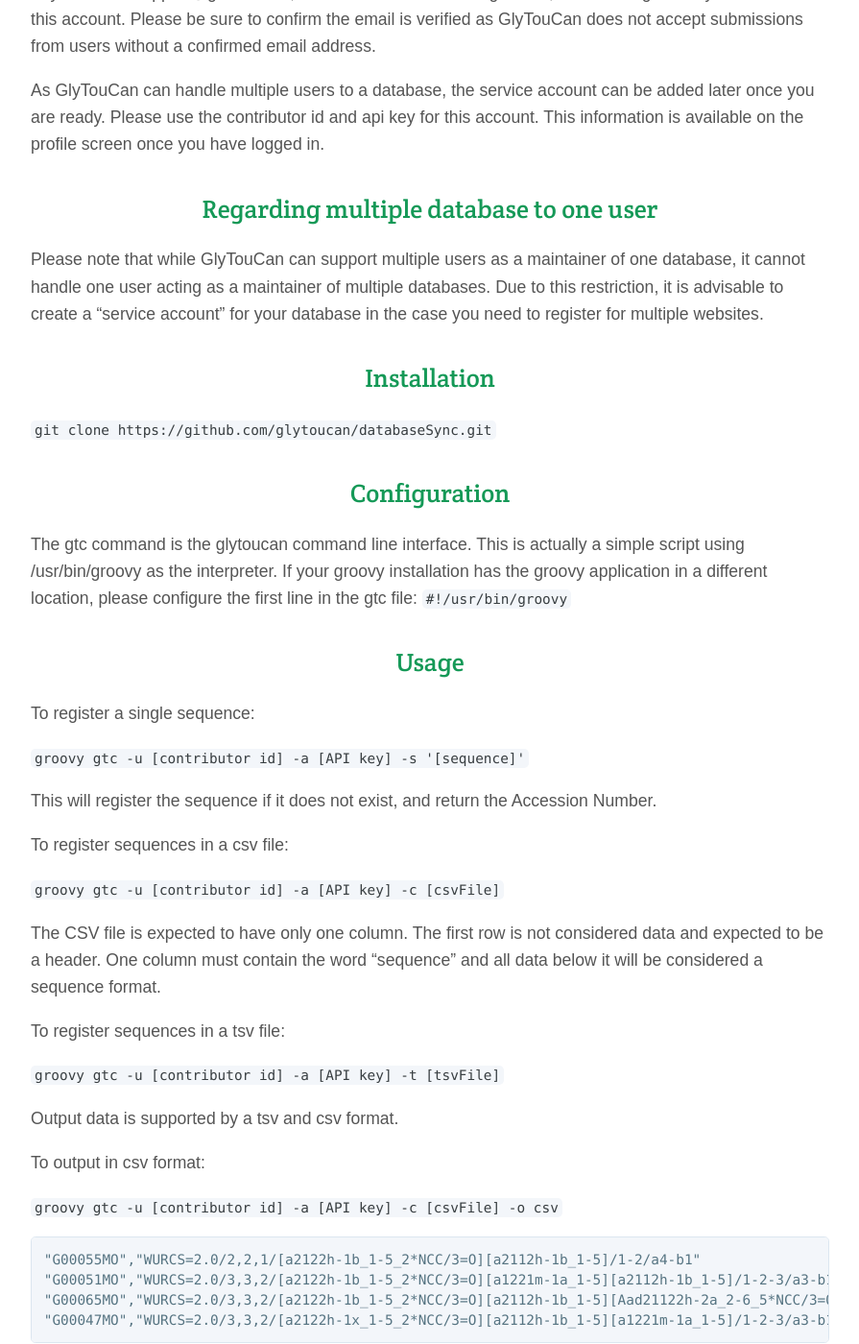
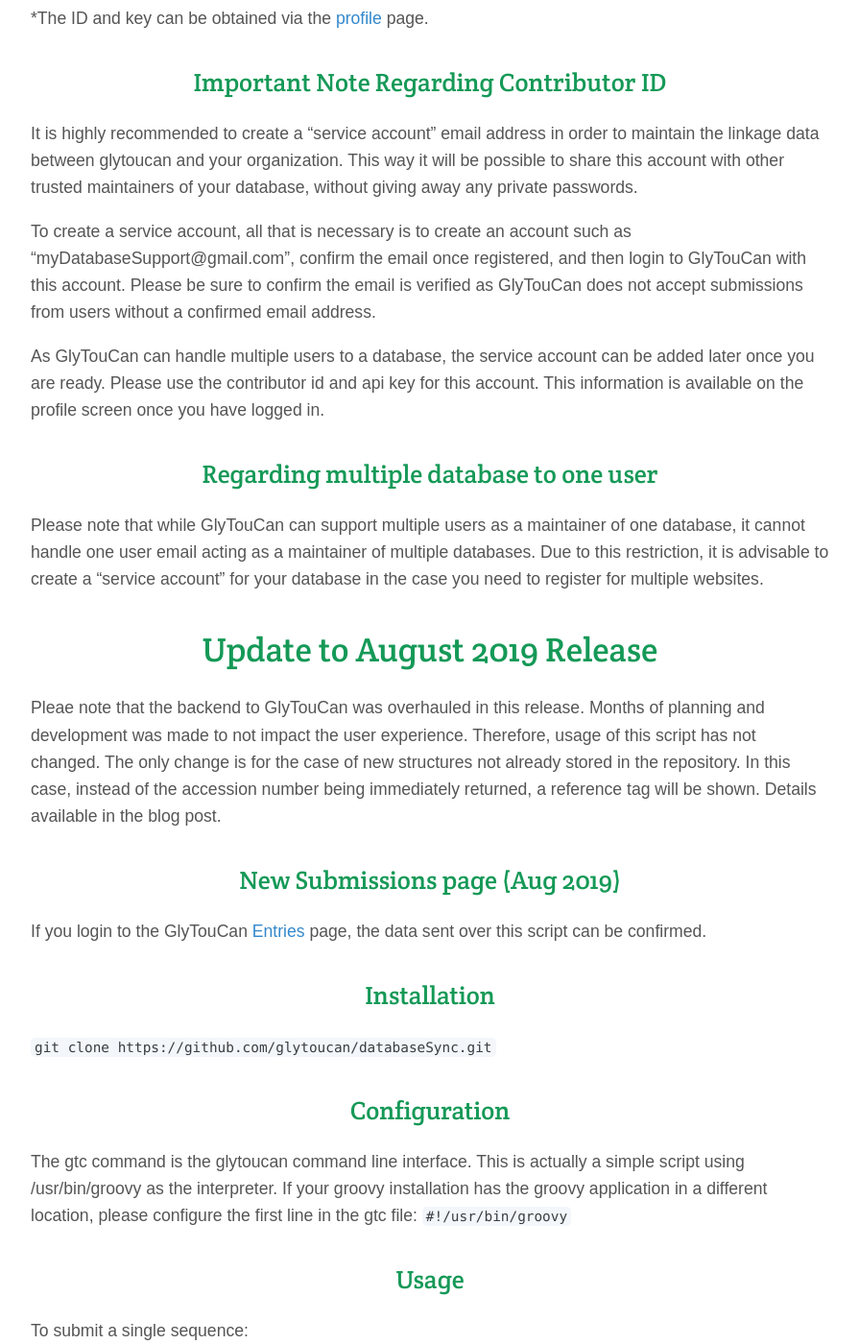
Before and after one commit to glytoucan/glytoucan, a Jekyll site: the page built from system/cli.md, in a window 1280 px wide and 1400 px high, scrolled down 1517 px. Shown: the whole window at 96% size, without its empty margins (192-1087 px from the left). Built offline with Jekyll 4.4.1, drawn with Linux system fonts in a browser that asks for light colours; nearby versions of some CDN libraries; some of the changed text lies outside the part shown.

Commit message:
cli updated for new backend

````diff
--- a/system/cli.md
+++ b/system/cli.md
@@ -7,9 +7,12 @@
 
 # GlyTouCan Client CLI
 
-The GTCC is a command line interface to the GlyTouCan API.
+The GTCC is a command line interface to the GlyTouCan Repository API.
 
-It is primarily written in groovy.
+## Features
+
+* A simple command line script to register structures into GlyTouCan.
+* If the structure is already registered, the accession number will be returned.  Otherwise a reference tag will be displayed.  This reference tag, as well as all other submissions, can be tracked on the [Entries](https://glytoucan.org/Users/structure) page.
 
 ##  Requirements
 1. This is a unix script.  This has not been tested on windows, but it probably could be converted to a bat file.  Please take a look at simple.groovy, a simple groovy script that can execute a request.
@@ -33,7 +36,15 @@
 
 ## Regarding multiple database to one user
 
-Please note that while GlyTouCan can support multiple users as a maintainer of one database, it cannot handle one user acting as a maintainer of multiple databases.  Due to this restriction, it is advisable to create a "service account" for your database in the case you need to register for multiple websites.
+Please note that while GlyTouCan can support multiple users as a maintainer of one database, it cannot handle one user email acting as a maintainer of multiple databases.  Due to this restriction, it is advisable to create a "service account" for your database in the case you need to register for multiple websites.
+
+# Update to August 2019 Release
+
+Pleae note that the backend to GlyTouCan was overhauled in this release.  Months of planning and development was made to not impact the user experience.  Therefore, usage of this script has not changed.  The only change is for the case of new structures not already stored in the repository.  In this case, instead of the accession number being immediately returned, a reference tag will be shown.  Details available in the blog post.
+
+## New Submissions page (Aug 2019)
+
+If you login to the GlyTouCan [Entries](https://glytoucan.org/Users/structure) page, the data sent over this script can be confirmed.
 
 ## Installation
 `git clone https://github.com/glytoucan/databaseSync.git`
@@ -43,11 +54,11 @@
 
 ## Usage
 
-To register a single sequence:
+To submit a single sequence:
 
 `groovy gtc -u [contributor id] -a [API key] -s '[sequence]'`
 
-This will register the sequence if it does not exist, and return the Accession Number.
+This will submit the structure data.  If it is already registered and validated, the output will be the accession number.  Otherwise, a reference tag will be returned.
 
 To register sequences in a csv file:
 
@@ -112,10 +123,6 @@
 `groovy gtc -u 254 -a abcdefghijklmnopqrstuvwxyz1234567890== -s 'WURCS=2.0/2,2,1/[a2122h-1b_1-5_2*NCC/3=O][a2112h-1b_1-5]/1-2/a4-b1'`
 
 Register a WURCS sequence.
-
-## Features
-
-* recognizes the sequence format automatically
 
 # Linking Partner ID
 
@@ -189,7 +196,7 @@
 
 # Production Environment
 
-By default, the glytoucan client utilizes the test or beta environment, located at http://beta.glytoucan.org.  The test api interface is configured to http://test.api.glytoucan.org.
+By default, the glytoucan client utilizes the test or beta environment, located at http://test.glytoucan.org.  The test api interface is configured to http://test.api.glytoucan.org.
 
 In order to have the client switch to the production environment, an environment variable must be configured to the api server.
 
@@ -202,16 +209,15 @@
 ```
 
 Please check your operating system in order to modify environment variables within the shell used for the client.
-
+## Submission output example
 ```
-$ groovy gtc -u {user id} -a {api key} -s Gal
-Registering sequence: Gal
-Accession Number of Gal is G68158BT
+$ groovy gtc -u {user id} -a {api key} -s "WURCS=2.0/4,9,8/[a2122h-1x_1-5_2*NCC/3=O][a1122h-1b_1-5][a1122h-1a_1-5][a2122h-1a_1-5]/1-2-3-3-3-4-3-3-3/a4-b1_b3-c1_b6-g1_c2-d1_d2-e1_e3-f1_g3-h1_h2-i1"
+Registering sequence: WURCS=2.0/4,9,8/[a2122h-1x_1-5_2*NCC/3=O][a1122h-1b_1-5][a1122h-1a_1-5][a2122h-1a_1-5]/1-2-3-3-3-4-3-3-3/a4-b1_b3-c1_b6-g1_c2-d1_d2-e1_e3-f1_g3-h1_h2-i1
+Complete list of all submissions can be found at https://glytoucan.org/Users/structure
+Registration of sequence:>WURCS=2.0/4,9,8/[a2122h-1x_1-5_2*NCC/3=O][a1122h-1b_1-5][a1122h-1a_1-5][a2122h-1a_1-5]/1-2-3-3-3-4-3-3-3/a4-b1_b3-c1_b6-g1_c2-d1_d2-e1_e3-f1_g3-h1_h2-i1< output:>G66357CN<
 ```
 
-Please be sure to check the production environment for your changes: https://glytoucan.org/Structures/Glycans/G68158BT
-
-
+Please be sure to check the production environment for your changes: https://glytoucan.org/Structures/Glycans/G66357CN
 
 # Notes
 
````
